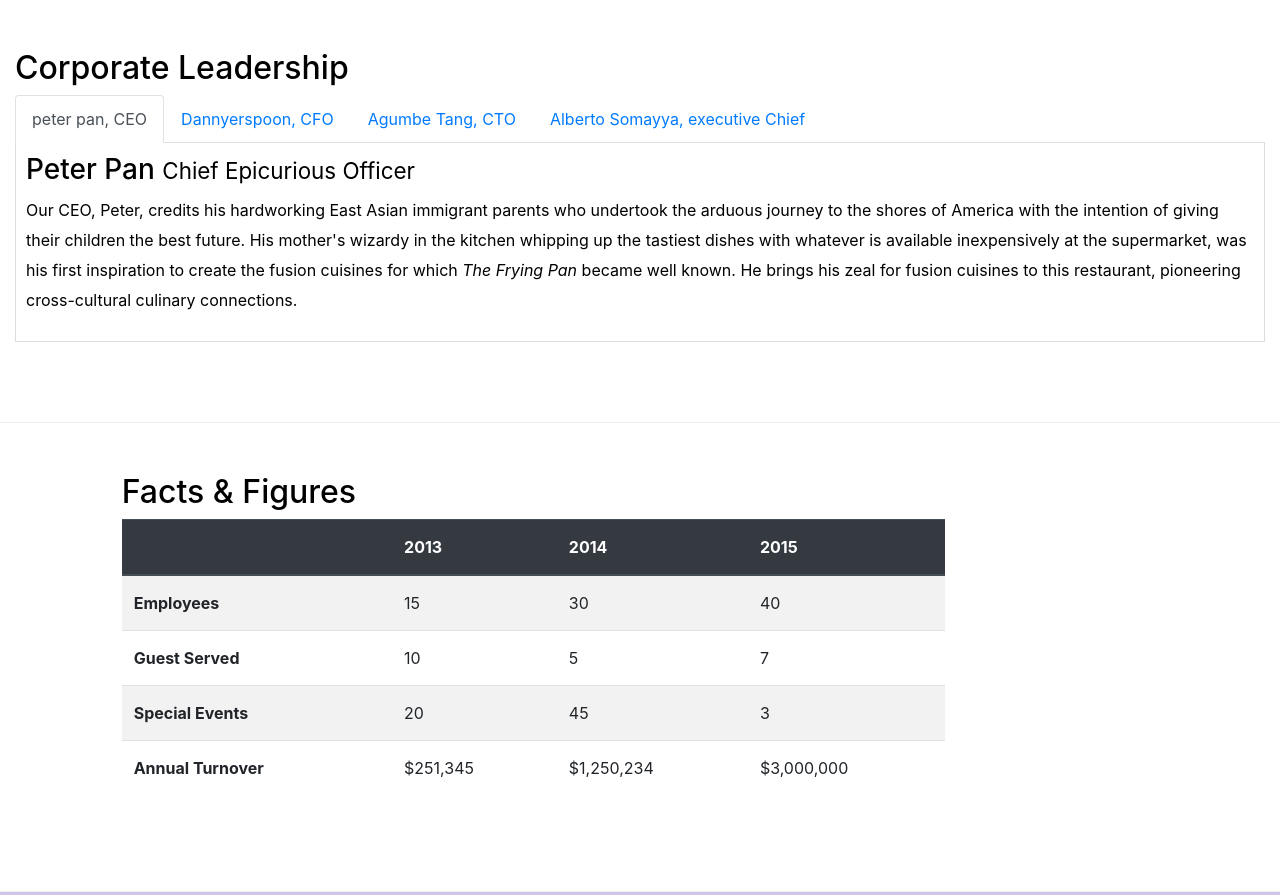
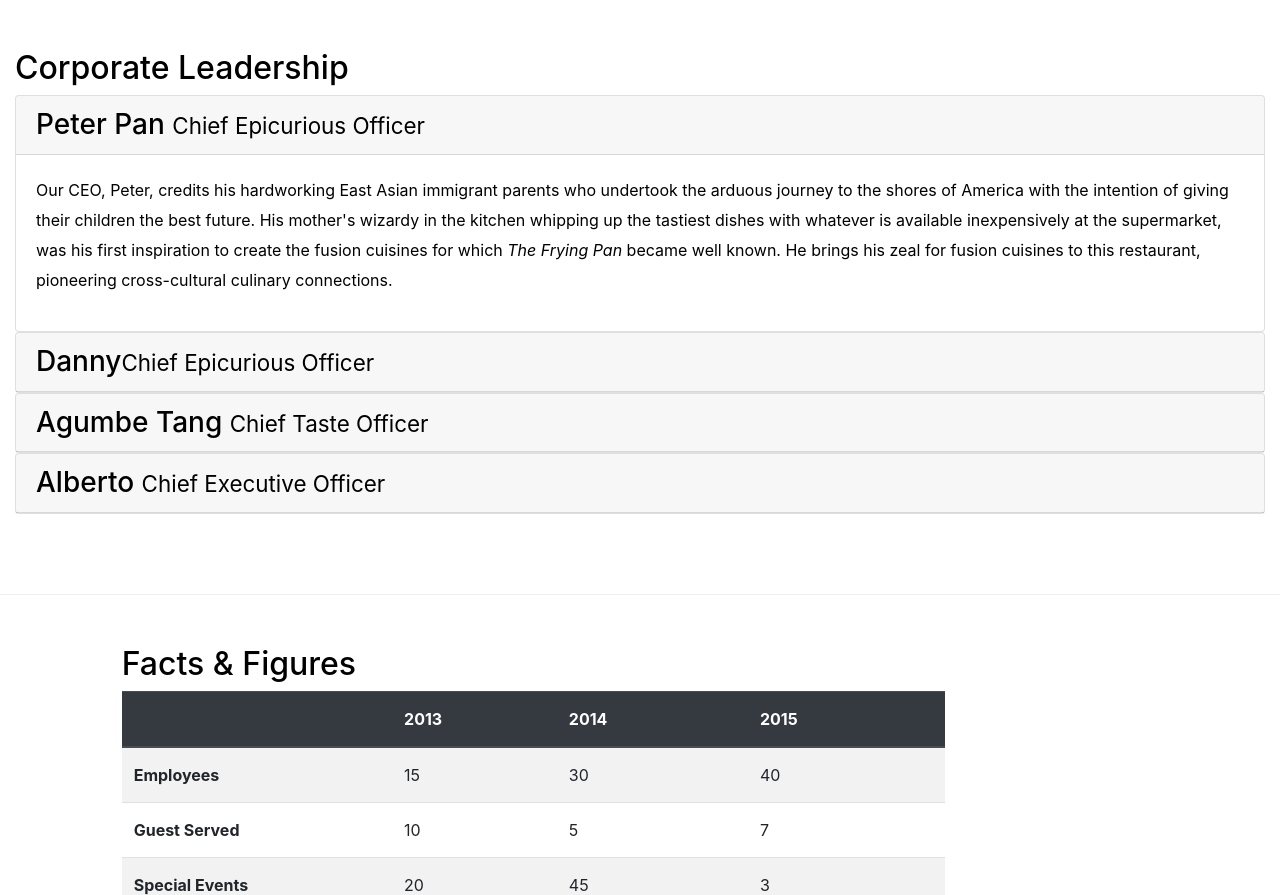
Before and after one commit to Priya1999/Bootstrap, a website: page aboutUs.html in a window 1280 px wide. Shown: the part 1057-1952 px from the top of the page. Drawn offline with nearby package versions, Linux system fonts and the light colour scheme.

Commit message:
collaspe and Accordion

```diff
--- a/aboutUs.html
+++ b/aboutUs.html
@@ -113,23 +113,15 @@
     <div class="row row-content">
         <div class="col-12  ">
             <h2>Corporate Leadership</h2>
-            <ul class="nav nav-tabs">
-                <li class="nav-item">
-                    <a class="nav-link active" href="#peter" role="tab" data-toggle="tab">peter pan, CEO</a>
-                </li>
-                <li class="nav-item">
-                    <a class="nav-link " href="#danny" role="tab" data-toggle="tab">Dannyerspoon, CFO</a>
-                </li>
-                <li class="nav-item">
-                    <a class="nav-link " href="#agumbe" role="tab" data-toggle="tab">Agumbe Tang, CTO</a>
-                </li>
-                <li class="nav-item">
-                    <a class="nav-link " href="#alberto" role="tab" data-toggle="tab">Alberto Somayya, executive Chief</a>
-                </li>
-            </ul>
-        <div class = "tab-content">
-        <div role = "tab-panel" class = "tab-pane fade show active" id = "peter">
-            <h3>Peter Pan <small>Chief Epicurious Officer</small></h3>
+        <div id = "accordion">
+            <div class = "card">
+            <div class = "card-header" role="tab"  id ="peterheader">
+                <h3 class = "mb-0">
+                   <a data-toggle = "collapse" data-target ="#peter">Peter Pan <small>Chief Epicurious Officer</small></a>
+                </h3>
+            </div>
+            <div role="tab-panel" class = "collapse show " id = "peter" data-parent="#accordion">
+                <div class = "card-body">
                     <div class="d-none d-md-block">
                         <p>Our CEO, Peter, credits his hardworking East Asian immigrant parents who undertook the arduous
                             journey to the shores of America with the intention of giving their children the best future. His
@@ -139,8 +131,14 @@
                             restaurant, pioneering cross-cultural culinary connections.</p>
                     </div>
                     </div>
-        <div role = "tab-panel" class = "tab-pane fade" id = "danny">
-            <h3>Dhanasekaran Witherspoon <small>Chief Food Officer</small></h3>
+                </div>
+            </div>
+            <div class = "card">
+                <div class="card-header" role="tab" id = "dannyheader">
+                    <h3 class = "mb-0"><a data-toggle="collapse" data-target="#danny">Danny<small>Chief Epicurious Officer</small></a></h3>
+                    </div>
+                    <div role = "tab-panel" class = "collapse" id = "danny" data-parent="#accordion">
+                        <div class = "card-body">
                             <div class="d-none d-md-block">
                                 <p>Our CFO, Danny, as he is affectionately referred to by his colleagues, comes from a long established
                                     family tradition in farming and produce. His experiences growing up on a farm in the Australian
@@ -148,31 +146,40 @@
                                     <em>Everything that runs, wins, and everything that stays, pays!</em></p>
                             </div>
                         </div>
-
-        <div role = "tab-panel" class = "tab-pane fade " id = "agumbe">
-            <h3>Agumbe Tang <small>Chief Taste Officer</small></h3>
-            <div class="d-none d-md-block">
+                    </div>
+            </div>
+            <div class = "card">
+                    <div class="card-header" role="tab" id = "agumbeheader">
+                        <h3 class = "mb-0"><a data-toggle="collapse" data-target="#agumbe">Agumbe Tang <small>Chief Taste Officer</small></a></h3>
+                        </div>
+                        <div role = "tab-panel" class = "collapse" id = "agumbe" data-parent="#accordion">
+                            <div class = "card-body">
                                 <p>Blessed with the most discerning gustatory sense, Agumbe, our CTO, personally ensures that every dish
                                     that we serve meets his exacting tastes. Our chefs dread the tongue lashing that ensues if their
                                     dish does not meet his exacting standards. He lives by his motto, <em>You click only if you survive
                                         my lick.</em></p>
+
                             </div>
                         </div>
-        <div role = "tab-panel" class = "tab-pane fade" id = "alberto">
-            <h3>Alberto Somayya <small>Executive Chef</small></h3>
-            <div class="d-none d-md-block">
+            </div>
+            <div class = "card">
+                        <div class="card-header" role="tab" id = "albertoheader">
+                            <h3 class = "mb-0"><a data-toggle="collapse" data-target="#alberto">Alberto <small>Chief Executive Officer</small></a></h3>
+                            </div>
+                            <div role = "tab-panel" class = "collapse" id = "alberto" data-parent="#accordion">
+                                <div class = "card-body">
                                     <p>Award winning three-star Michelin chef with wide International experience having worked closely with
                                         whos-who in the culinary world, he specializes in creating mouthwatering Indo-Italian fusion
                                         experiences. He says, <em>Put together the cuisines from the two craziest cultures, and you get a
                                             winning hit! Amma Mia!</em></p>
+
                                 </div>
                             </div>
             </div>
             </div>
         </div>
-
-
-
+        </div>
+    </div>
 
 
     <div class="row row-content">
```
Also changed, not shown: index.html (+1 -1 lines), sample.html (+29 -0 lines). Lines whose indentation alone changed are shown as unchanged.
